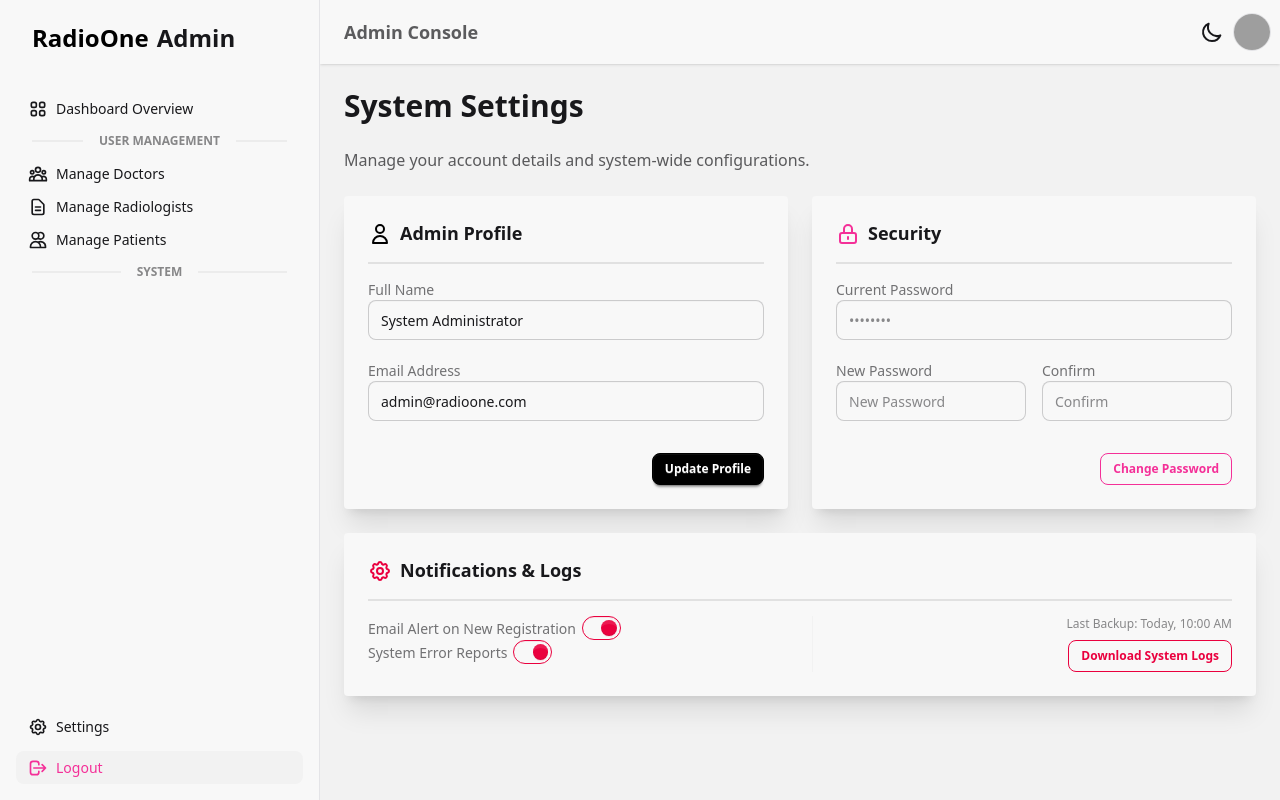
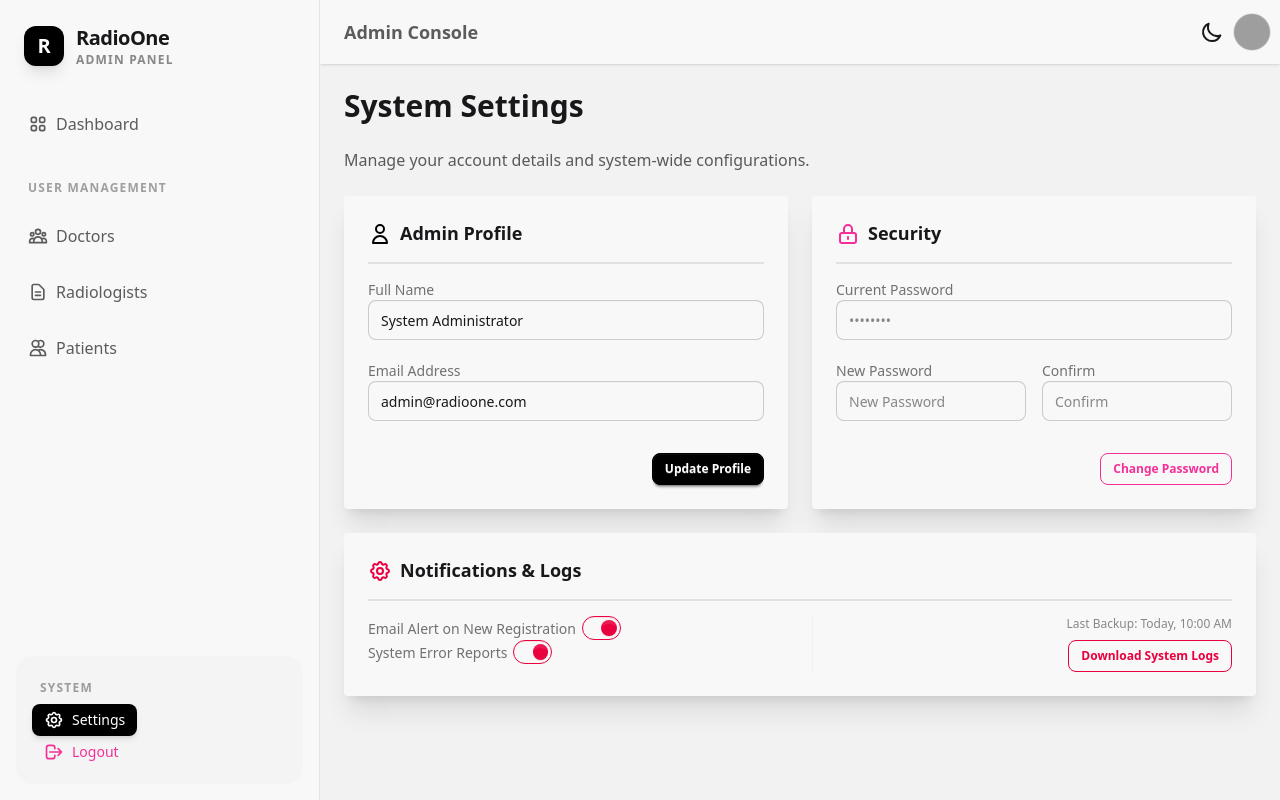
Before and after one commit to RadioOneAI/Frontend, a React (Vite) app in the folder radio-one-ai/: page /admin/settings in a window 1280 px wide. Built offline with nearby package versions, Linux system fonts and the light colour scheme; grey boxes are pictures that could not be loaded.

Commit message:
improved admin sidebar UI with grouped layout and better spacing

```diff
--- a/radio-one-ai/src/component/AdminSidebar.jsx
+++ b/radio-one-ai/src/component/AdminSidebar.jsx
@@ -4,68 +4,96 @@ import { Link, useLocation } from "react-router-dom";
 export default function AdminSidebar() {
   const location = useLocation();
 
-  // Helper to highlight active menu item
-  const isActive = (path) => location.pathname === path ? "active" : "";
+  // Helper to check active state
+  // We use "bg-primary text-primary-content" for the active item to make it pop
+  const getLinkClass = (path) => {
+    return location.pathname === path
+      ? "bg-primary text-primary-content shadow-md"
+      : "text-base-content/70 hover:bg-base-200 hover:text-base-content";
+  };
 
   return (
-    <ul className="menu p-4 w-80 min-h-full bg-base-100 text-base-content border-r border-base-300 flex flex-col">
-      {/* Logo */}
-      <li className="mb-8">
-        <Link to="/" className="text-2xl font-bold text-primary px-4 hover:bg-transparent">
-          RadioOne<span className="text-base-content">Admin</span>
+    <div className="h-full flex flex-col bg-base-100 w-80 border-r border-base-300">
+
+      {/* --- BRAND HEADER --- */}
+      <div className="p-6 flex items-center gap-3">
+        <div className="w-10 h-10 bg-primary rounded-xl flex items-center justify-center shadow-lg text-primary-content font-bold text-xl">
+          R
+        </div>
+        <div>
+          <h1 className="text-xl font-bold tracking-tight">RadioOne</h1>
+          <p className="text-xs text-base-content/50 uppercase tracking-widest font-semibold">Admin Panel</p>
+        </div>
+      </div>
+
+      {/* --- NAVIGATION MENU --- */}
+      <ul className="menu flex-grow px-4 gap-2 text-base font-medium">
+
+        {/* Dashboard */}
+        <li>
+          <Link to="/admin/dashboard" className={`rounded-xl p-3 ${getLinkClass("/admin/dashboard")}`}>
+            <svg xmlns="http://www.w3.org/2000/svg" className="h-5 w-5" fill="none" viewBox="0 0 24 24" stroke="currentColor"><path strokeLinecap="round" strokeLinejoin="round" strokeWidth="2" d="M4 6a2 2 0 012-2h2a2 2 0 012 2v2a2 2 0 01-2 2H6a2 2 0 01-2-2V6zM14 6a2 2 0 012-2h2a2 2 0 012 2v2a2 2 0 01-2 2h-2a2 2 0 01-2-2V6zM4 16a2 2 0 012-2h2a2 2 0 012 2v2a2 2 0 01-2 2H6a2 2 0 01-2-2v-2zM14 16a2 2 0 012-2h2a2 2 0 012 2v2a2 2 0 01-2 2h-2a2 2 0 01-2-2v-2z" /></svg>
+            Dashboard
           </Link>
         </li>
 
-      {/* Main Links */}
+        {/* Section Header */}
+        <li className="menu-title mt-4">
+          <span className="text-xs font-bold text-base-content/40 tracking-widest uppercase">User Management</span>
+        </li>
+
+        {/* Doctors */}
         <li>
-        <Link to="/admin/dashboard" className={isActive("/admin/dashboard")}>
-          <svg xmlns="http://www.w3.org/2000/svg" className="h-5 w-5" fill="none" viewBox="0 0 24 24" stroke="currentColor"><path strokeLinecap="round" strokeLinejoin="round" strokeWidth="2" d="M4 6a2 2 0 012-2h2a2 2 0 012 2v2a2 2 0 01-2 2H6a2 2 0 01-2-2V6zM14 6a2 2 0 012-2h2a2 2 0 012 2v2a2 2 0 01-2 2h-2a2 2 0 01-2-2V6zM4 16a2 2 0 012-2h2a2 2 0 012 2v2a2 2 0 01-2 2H6a2 2 0 01-2-2v-2zM14 16a2 2 0 012-2h2a2 2 0 012 2v2a2 2 0 01-2 2h-2a2 2 0 01-2-2v-2z" /></svg>
-          Dashboard Overview
+          <Link to="/admin/doctors" className={`rounded-xl p-3 ${getLinkClass("/admin/doctors")}`}>
+            <svg xmlns="http://www.w3.org/2000/svg" className="h-5 w-5" fill="none" viewBox="0 0 24 24" stroke="currentColor"><path strokeLinecap="round" strokeLinejoin="round" strokeWidth="2" d="M17 20h5v-2a3 3 0 00-5.356-1.857M17 20H7m10 0v-2c0-.656-.126-1.283-.356-1.857M7 20H2v-2a3 3 0 015.356-1.857M7 20v-2c0-.656.126-1.283.356-1.857m0 0a5.002 5.002 0 019.288 0M15 7a3 3 0 11-6 0 3 3 0 016 0zm6 3a2 2 0 11-4 0 2 2 0 014 0zM7 10a2 2 0 11-4 0 2 2 0 014 0z" /></svg>
+            Doctors
           </Link>
         </li>
 
-      <div className="divider my-2 text-xs opacity-50 font-bold uppercase text-left px-4">User Management</div>
-
+        {/* Radiologists */}
         <li>
-        <Link to="/admin/doctors" className={isActive("/admin/doctors")}>
-          <svg xmlns="http://www.w3.org/2000/svg" className="h-5 w-5" fill="none" viewBox="0 0 24 24" stroke="currentColor"><path strokeLinecap="round" strokeLinejoin="round" strokeWidth="2" d="M17 20h5v-2a3 3 0 00-5.356-1.857M17 20H7m10 0v-2c0-.656-.126-1.283-.356-1.857M7 20H2v-2a3 3 0 015.356-1.857M7 20v-2c0-.656.126-1.283.356-1.857m0 0a5.002 5.002 0 019.288 0M15 7a3 3 0 11-6 0 3 3 0 016 0zm6 3a2 2 0 11-4 0 2 2 0 014 0zM7 10a2 2 0 11-4 0 2 2 0 014 0z" /></svg>
-          Manage Doctors
-        </Link>
-      </li>
-      <li>
-        <Link to="/admin/radiologists" className={isActive("/admin/radiologists")}>
+          <Link to="/admin/radiologists" className={`rounded-xl p-3 ${getLinkClass("/admin/radiologists")}`}>
             <svg xmlns="http://www.w3.org/2000/svg" className="h-5 w-5" fill="none" viewBox="0 0 24 24" stroke="currentColor"><path strokeLinecap="round" strokeLinejoin="round" strokeWidth="2" d="M9 12h6m-6 4h6m2 5H7a2 2 0 01-2-2V5a2 2 0 012-2h5.586a1 1 0 01.707.293l5.414 5.414a1 1 0 01.293.707V19a2 2 0 01-2 2z" /></svg>
-          Manage Radiologists
-        </Link>
-      </li>
-      {/* ADDED PATIENTS LINK */}
-      <li>
-        <Link to="/admin/patients" className={isActive("/admin/patients")}>
-          <svg xmlns="http://www.w3.org/2000/svg" className="h-5 w-5" fill="none" viewBox="0 0 24 24" stroke="currentColor"><path strokeLinecap="round" strokeLinejoin="round" strokeWidth="2" d="M12 4.354a4 4 0 110 5.292M15 21H3v-1a6 6 0 0112 0v1zm0 0h6v-1a6 6 0 00-9-5.197M13 7a4 4 0 11-8 0 4 4 0 018 0z" /></svg>
-          Manage Patients
+            Radiologists
           </Link>
         </li>
 
-      <div className="divider my-2 text-xs opacity-50 font-bold uppercase text-left px-4">System</div>
+        {/* Patients */}
+        <li>
+          <Link to="/admin/patients" className={`rounded-xl p-3 ${getLinkClass("/admin/patients")}`}>
+            <svg xmlns="http://www.w3.org/2000/svg" className="h-5 w-5" fill="none" viewBox="0 0 24 24" stroke="currentColor"><path strokeLinecap="round" strokeLinejoin="round" strokeWidth="2" d="M12 4.354a4 4 0 110 5.292M15 21H3v-1a6 6 0 0112 0v1zm0 0h6v-1a6 6 0 00-9-5.197M13 7a4 4 0 11-8 0 4 4 0 018 0z" /></svg>
+            Patients
+          </Link>
+        </li>
+      </ul>
 
-      {/* Push everything else to the bottom */}
-      <div className="mt-auto"></div>
+      {/* --- BOTTOM SECTION (Settings & Logout) --- */}
+      <div className="p-4 mt-auto">
+        <div className="bg-base-200/50 rounded-2xl p-2 space-y-1">
 
-      {/* Settings Link */}
+          <ul className="menu text-sm">
+             <li className="menu-title px-2">
+              <span className="text-xs font-bold text-base-content/40 tracking-widest uppercase">System</span>
+            </li>
+
             <li>
-        <Link to="/admin/settings" className={isActive("/admin/settings")}>
+              <Link to="/admin/settings" className={`rounded-lg ${getLinkClass("/admin/settings")}`}>
                 <svg xmlns="http://www.w3.org/2000/svg" className="h-5 w-5" fill="none" viewBox="0 0 24 24" stroke="currentColor"><path strokeLinecap="round" strokeLinejoin="round" strokeWidth="2" d="M10.325 4.317c.426-1.756 2.924-1.756 3.35 0a1.724 1.724 0 002.573 1.066c1.543-.94 3.31.826 2.37 2.37a1.724 1.724 0 001.065 2.572c1.756.426 1.756 2.924 0 3.35a1.724 1.724 0 00-1.066 2.573c.94 1.543-.826 3.31-2.37 2.37a1.724 1.724 0 00-2.572 1.065c-.426 1.756-2.924 1.756-3.35 0a1.724 1.724 0 00-2.573-1.066c-1.543.94-3.31-.826-2.37-2.37a1.724 1.724 0 00-1.065-2.572c-1.756-.426-1.756-2.924 0-3.35a1.724 1.724 0 001.066-2.573c-.94-1.543.826-3.31 2.37-2.37.996.608 2.296.07 2.572-1.065z" /><path strokeLinecap="round" strokeLinejoin="round" strokeWidth="2" d="M15 12a3 3 0 11-6 0 3 3 0 016 0z" /></svg>
                 Settings
               </Link>
             </li>
 
-      {/* Logout Link */}
             <li>
-        <Link to="/login" className="text-error bg-base-200 mt-2">
+              <Link to="/login" className="text-error hover:bg-error/10 rounded-lg">
                 <svg xmlns="http://www.w3.org/2000/svg" className="h-5 w-5" fill="none" viewBox="0 0 24 24" stroke="currentColor"><path strokeLinecap="round" strokeLinejoin="round" strokeWidth="2" d="M17 16l4-4m0 0l-4-4m4 4H7m6 4v1a3 3 0 01-3 3H6a3 3 0 01-3-3V7a3 3 0 013-3h4a3 3 0 013 3v1" /></svg>
                 Logout
               </Link>
             </li>
           </ul>
+
+        </div>
+      </div>
+
+    </div>
   );
 }
```
Lines whose indentation alone changed are shown as unchanged.
